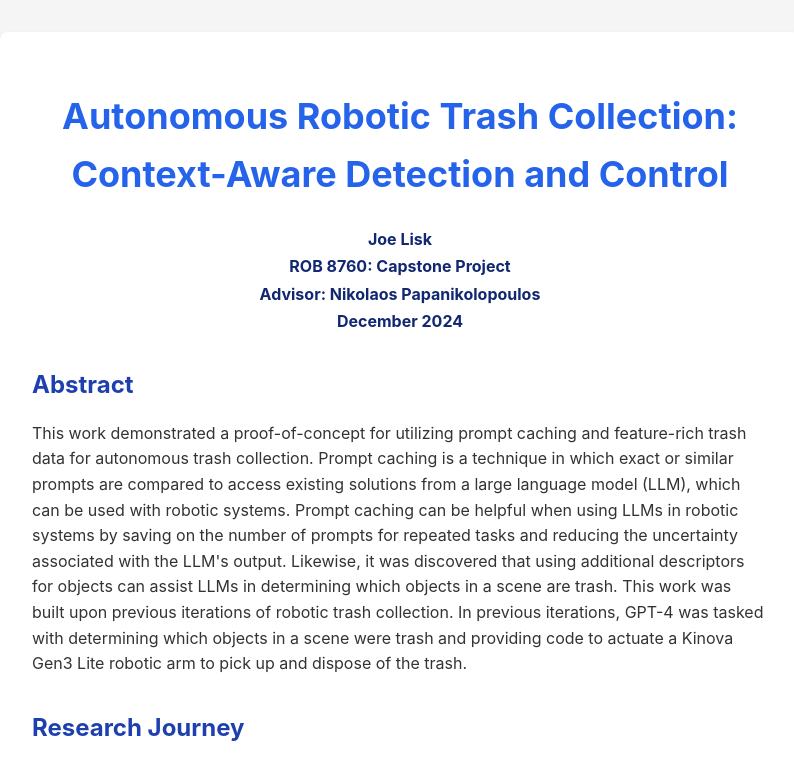
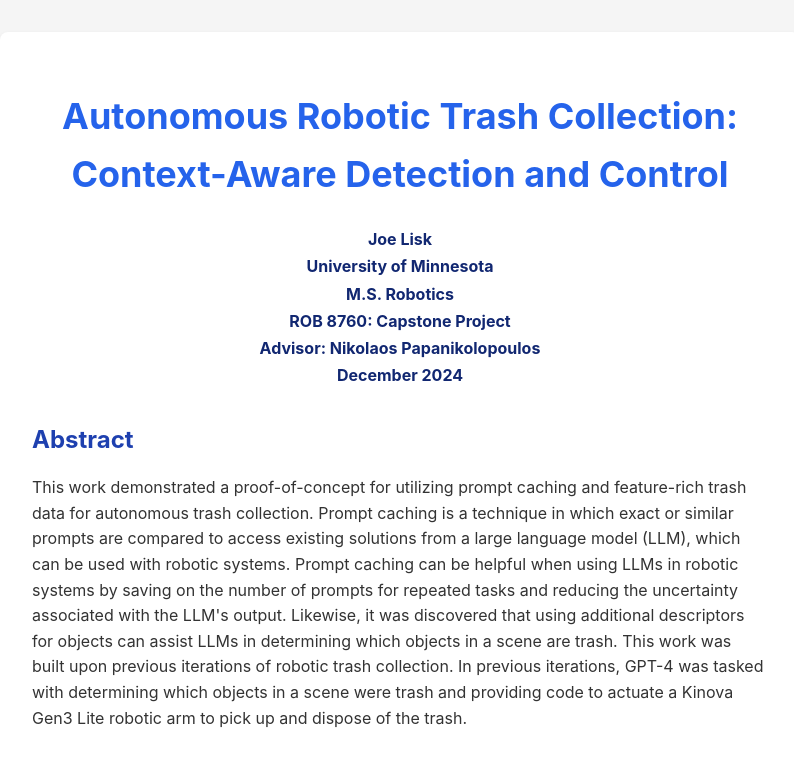
Before and after one commit to joelisk/umn-f24-rob8760-capstone-project, a plain HTML site: page index.html in a window 1280 px wide. Shown: the top 760 px of the page, without its empty margins (240-1034 px from the left). Drawn offline with Linux system fonts and the light colour scheme.

Commit message:
add info

```diff
--- a/index.html
+++ b/index.html
@@ -88,7 +88,10 @@
 <body>
     <div class="container">
         <h1>Autonomous Robotic Trash Collection: Context-Aware Detection and Control</h1>
+
         <h3>Joe Lisk</h3>
+        <h3>University of Minnesota</h3>
+        <h3>M.S. Robotics</h3>
         <h3>ROB 8760: Capstone Project</h3>
         <h3>Advisor: Nikolaos Papanikolopoulos</h3>
         <h3>December 2024</h3>
```
